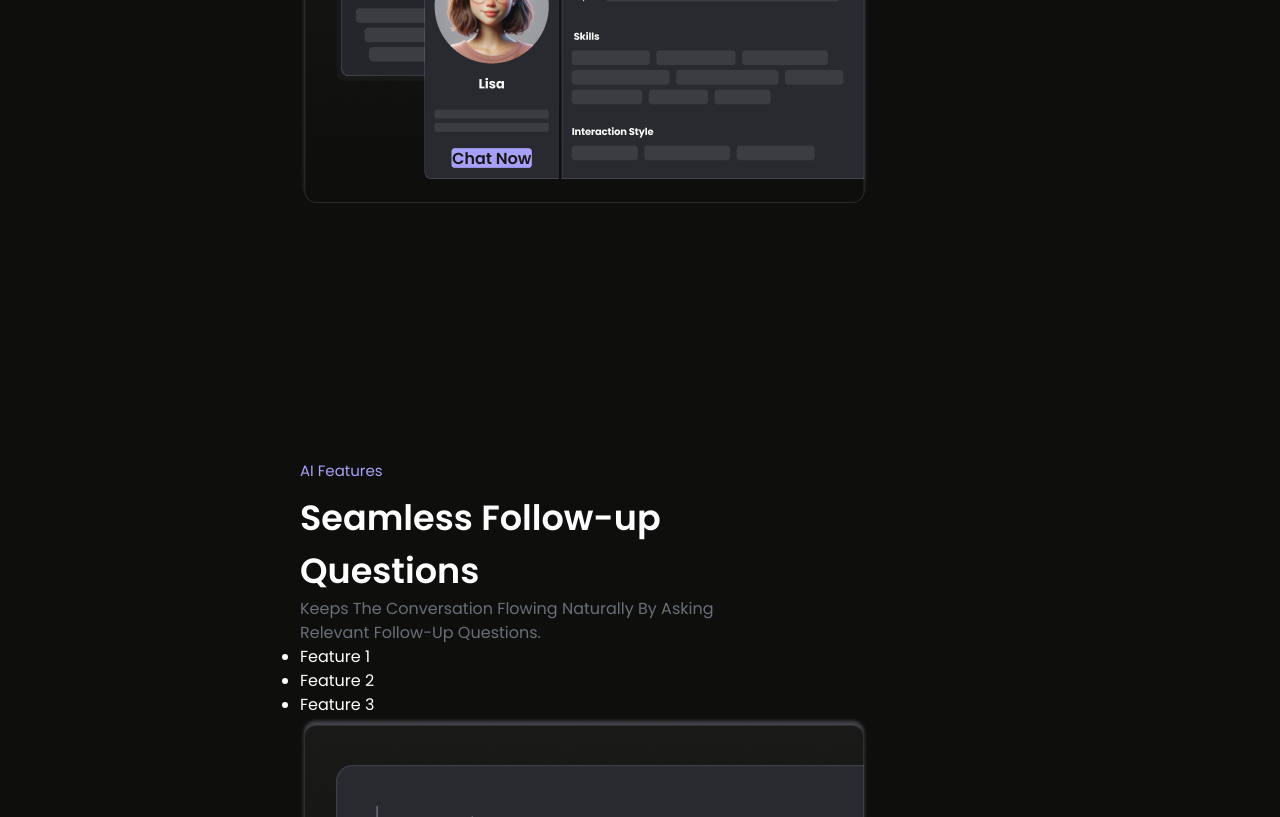
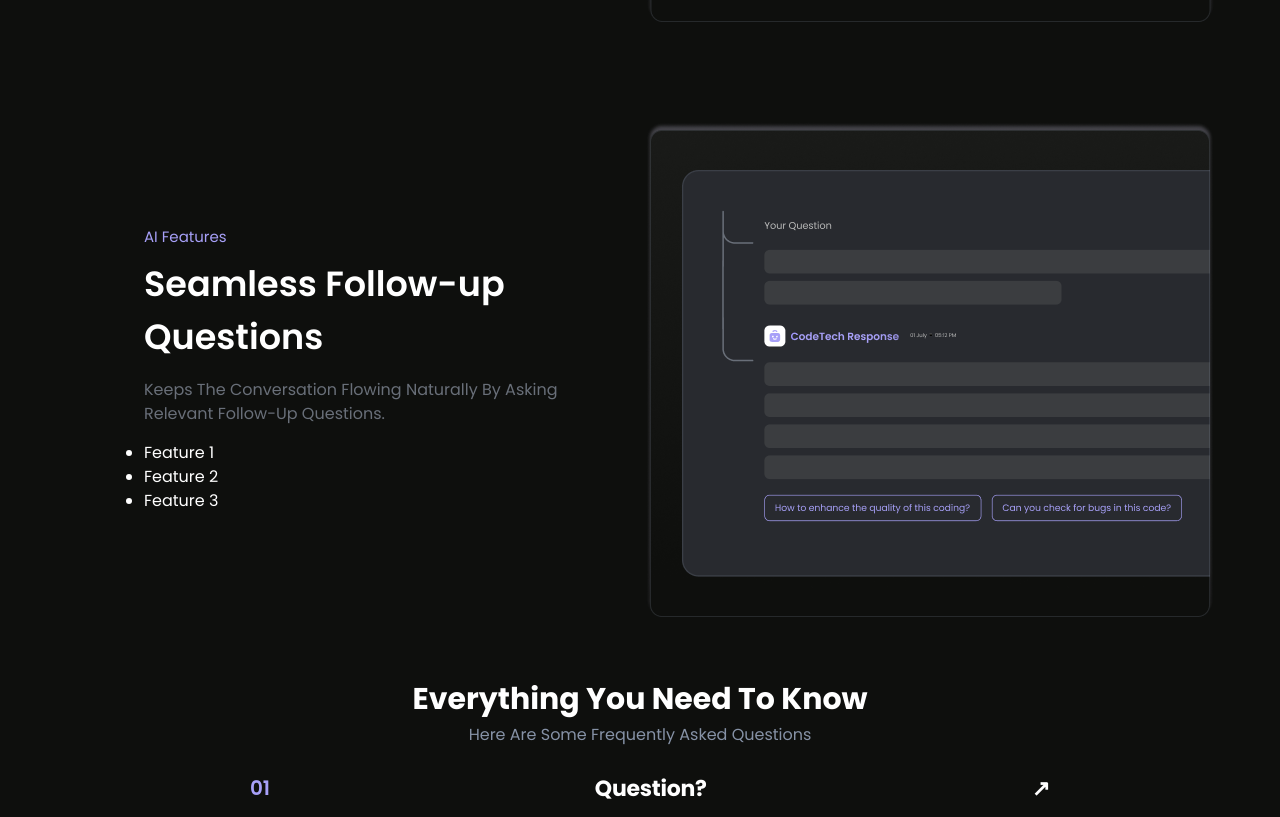
Before and after one commit to kkaushik03/SmartPost, a React (Create React App) app in the folder smartpost/: page / in a window 1280 px wide. Shown: the part 2080-2897 px from the top of the page. Built offline with nearby package versions, Linux system fonts and the light colour scheme.

Commit message:
Update features.css
side by side fixed

```diff
--- a/smartpost/src/components/LandingPage/Features/features.css
+++ b/smartpost/src/components/LandingPage/Features/features.css
@@ -1,44 +1,50 @@
-.featurecontainer{
+
+.featurecontainer {
     margin-top: 150px;
     display: flex;
-  flex-wrap: wrap;
-  justify-content: space-between;
+    flex-direction: column;
+    gap: 100px;
+    padding: 0 5%;
   }
 
-.ZoneOne{
-  flex: 1 1 100%;
-  padding-left: 300px;
-  padding-bottom: 250px
-
-}
-.ZoneTwo{
-  flex: 1 1 100%;
-  padding-left: 300px;
-  margin-bottom: 100px;
+  .ZoneOne, .ZoneTwo {
+    display: flex;
+    justify-content: space-between;
+    align-items: center;
+    gap: 50px;
   }
 
-.AiFeatureOne, .AiFeatureTwo{
+  .feature-content {
+    flex: 1;
+    max-width: 450px;
+    margin-left: 80px;
+  }
+
+  .AiFeatureOne, .AiFeatureTwo {
     color: #A7A0F8;
-  padding-bottom: 10px;
+    margin-bottom: 10px;
     font-size: 15px;
   }
 
-.FeatureTitleOne, .FeatureTitleTwo{
+  .FeatureTitleOne, .FeatureTitleTwo {
     font-size: 35px;
     font-weight: 600;
-  width: 450px;
+    margin-bottom: 15px;
   }
 
-.FeatureDescriptionOne, .FeatureDescriptionTwo{
+  .FeatureDescriptionOne, .FeatureDescriptionTwo {
     color: #696f79;
-  width: 450px;
+    margin-bottom: 15px;
   }
 
-.Container .ZoneOne .FeatureListOne ul li::marker, .Container .ZoneTwo .FeatureListTwo ul li::marker{
-  color: #A7A0F8;
-
+  .ImageFeatureOne, .ImageFeatureTwo {
+    flex: 1;
+    display: flex;
+    justify-content: center;
+    align-items: center;
   }
 
-.ImageFeatureOne, .ImageFeatureTwo{
-  margin-right: 200px;
+  .ImageFeatureOne img, .ImageFeatureTwo img {
+    max-width: 100%;
+    height: auto;
   }
```
Lines whose indentation alone changed are shown as unchanged.
